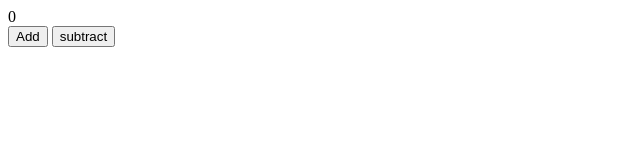
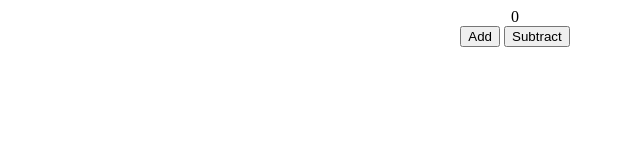
Before and after one commit to AldiandyaIrsyad/binar-fga, a plain HTML site: page challenge1/index.html in a window 1280 px wide. Shown: the whole page, without its empty margins (0-640 px from the left). Drawn offline with Linux system fonts and the light colour scheme.

Commit message:
a bit refactor

```diff
--- a/challenge1/bank_account_class.js
+++ b/challenge1/bank_account_class.js
@@ -10,7 +10,6 @@ class SaldoManager {
     this.showSaldo = document.getElementById("show-saldo");
 
     this.updateSaldo();
-
     this.btnAdd.addEventListener("click", () => this.tambahSaldo());
     this.btnSub.addEventListener("click", () => this.kurangiSaldo());
   }
@@ -45,7 +44,9 @@ class SaldoManager {
   }
 
   updateSaldo() {
-    this.showSaldo.innerHTML = this.saldo;
+
+    // this.showSaldo.innerHTML = this.saldo.toString().replace(/\B(?=(\d{3})+(?!\d))/g, "_");
+    this.showSaldo.innerHTML = this.saldo.toString();
     localStorage.setItem("saldo", this.saldo);
   }
 }
--- a/challenge1/index.html
+++ b/challenge1/index.html
@@ -6,6 +6,15 @@
   <meta name="viewport" content="width=device-width, initial-scale=1.0">
   <title>Bank Account</title>
 
+  <style>
+    body {
+      display: flex;
+      flex-direction: column;
+      align-items: center;
+      padding-right: 250px;
+    }
+  </style>
+
 </head>
 
 <body>
@@ -13,19 +22,17 @@
 
 
   <div id="show-saldo"></div>
-  <button id="btn-add">Add</button>
-  <button id="btn-subtract">subtract</button>
+  <div>
+    <button id="btn-add">Add</button>
+    <button id="btn-subtract">Subtract</button>
+  </div>
 
 
-  <!-- <script src="bank_account.js"></script> -->
+
   <script src="bank_account_class.js"></script>
 
-
-  <!-- for fun I created a monstrosity of Branchless Programming Approach -->
-
   <!-- <script src="script_troll.js"></script> -->
-
-
+  <!-- <script src="bank_account.js"></script> -->
 </body>
 
 </html>
```
